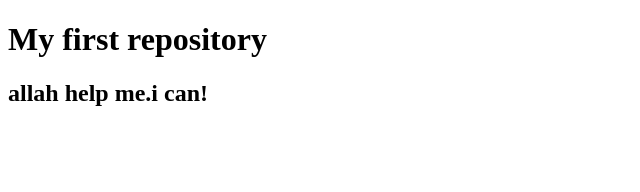
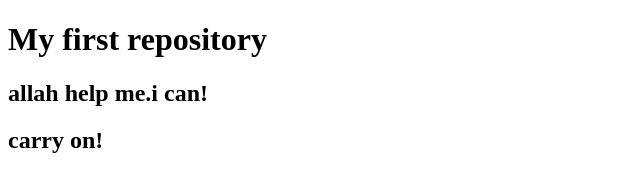
Before and after one commit to nurdeoun/my-first-website, a plain HTML site: page index.html in a window 1280 px wide. Shown: the whole page, without its empty margins (0-640 px from the left). Drawn offline with Linux system fonts and the light colour scheme.

Commit message:
add h2 tag

```diff
--- a/index.html
+++ b/index.html
@@ -8,5 +8,6 @@
 <body>
     <h1>My first repository</h1>
     <h2>allah help me.i can!</h2>
+    <h2>carry on!</h2>
 </body>
 </html>
```
